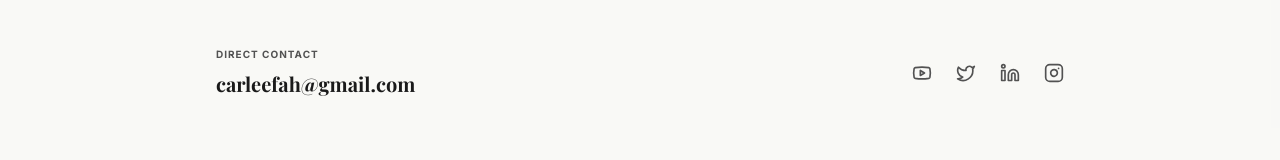
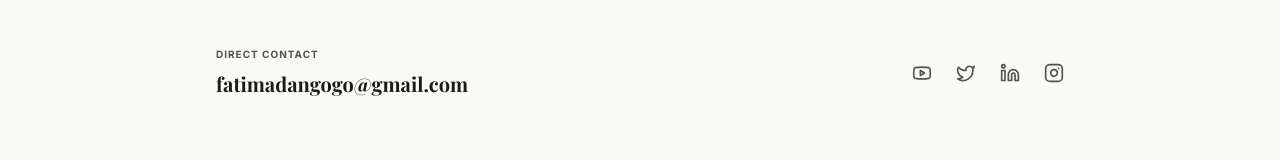
Before and after one commit to darodasani-prog/FatimaDangogo, a React (Vite) app: page / in a window 1280 px wide. Shown: the part 5461-5621 px from the top of the page. Built offline with nearby package versions, Linux system fonts and the light colour scheme.

Commit message:
fix: update contact email address
Replace the placeholder email with the official fatimadangogo@gmail.com address in the footer contact section.

```diff
--- a/src/App.tsx
+++ b/src/App.tsx
@@ -902,8 +902,8 @@ const Contact = () => {
           <div className="mt-20 border-t border-brand-subtle pt-12 flex flex-col md:flex-row justify-between items-center gap-8">
             <div>
               <p className="text-[9px] md:text-[10px] uppercase tracking-widest text-brand-text-secondary mb-2 font-bold">Direct Contact</p>
-              <a href="mailto:carleefah@gmail.com" className="text-lg md:text-xl font-serif hover:text-brand-emerald transition-colors font-bold break-all md:break-normal">
-                carleefah@gmail.com
+              <a href="mailto:fatimadangogo@gmail.com" className="text-lg md:text-xl font-serif hover:text-brand-emerald transition-colors font-bold break-all md:break-normal">
+                fatimadangogo@gmail.com
               </a>
             </div>
 
```
